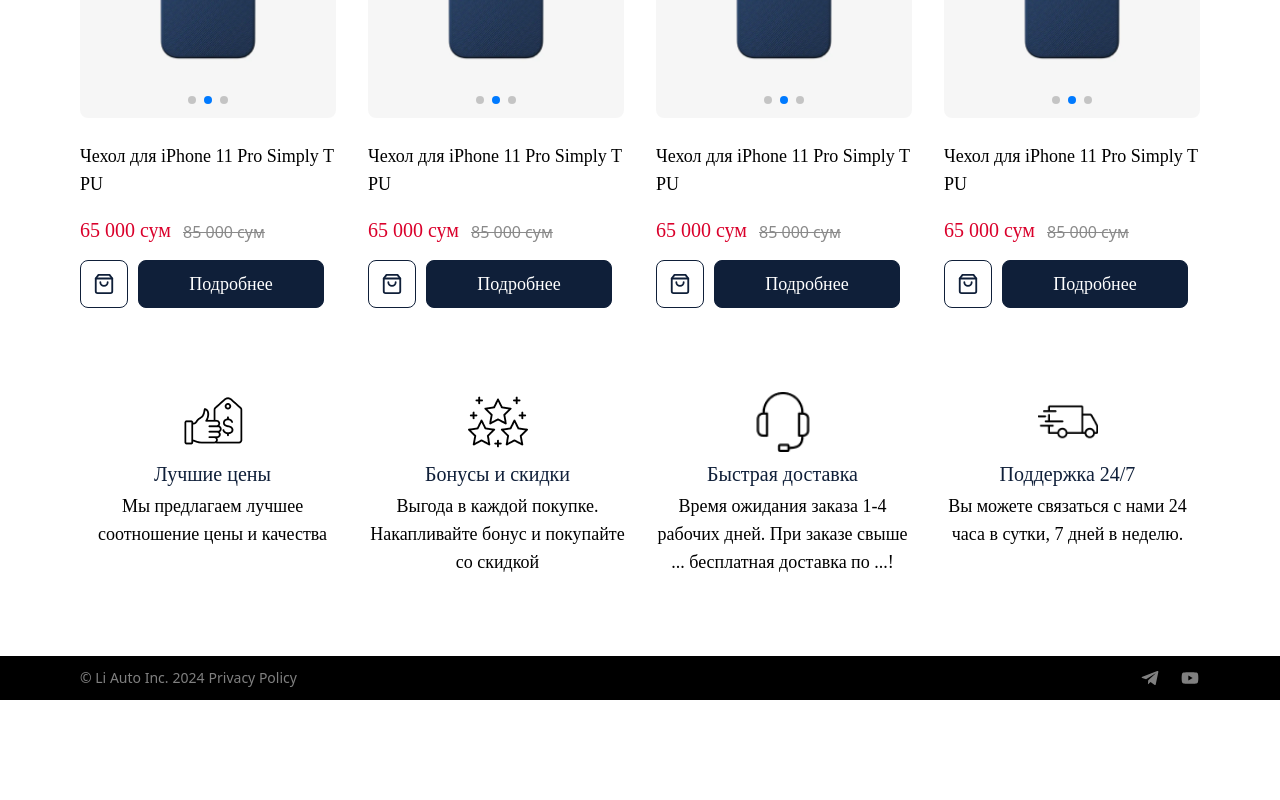
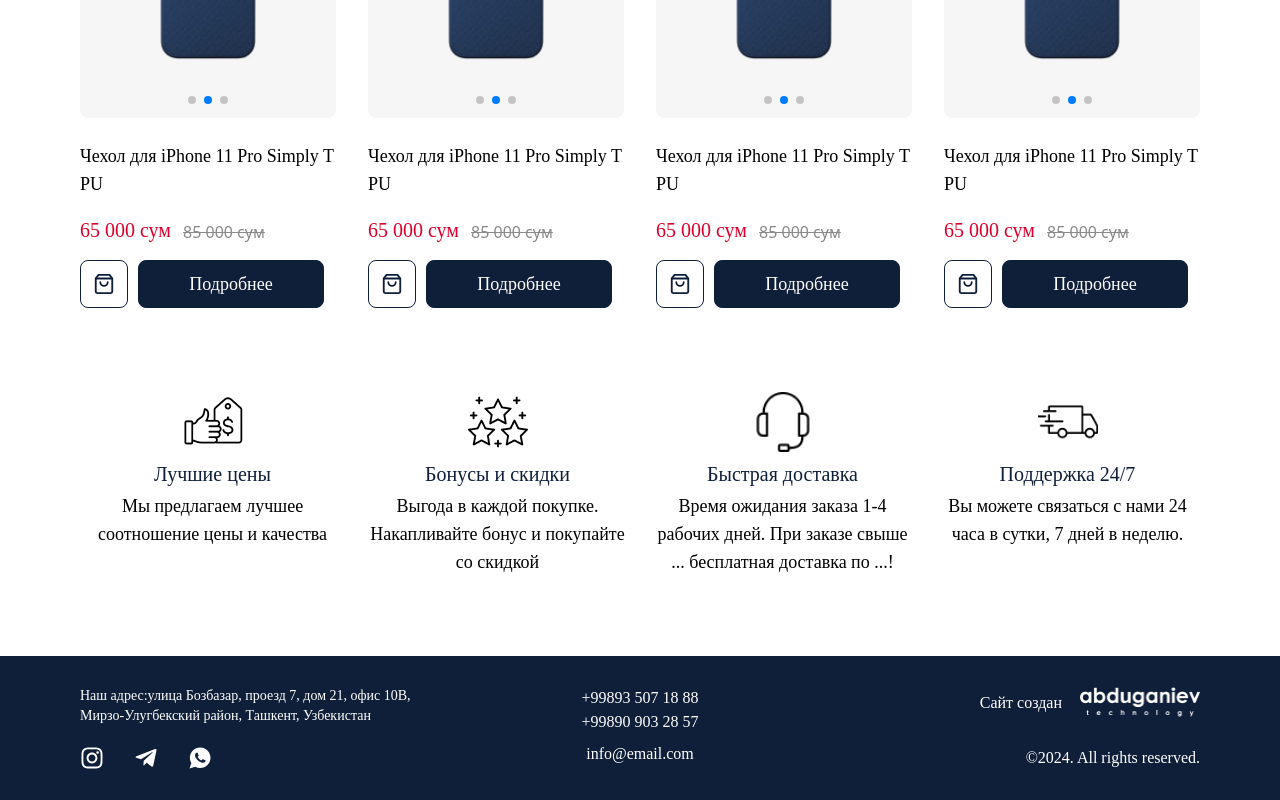
Before and after one commit to BoburBerdiev/Serius-shoping, a Next.js app: page / in a window 1280 px wide. Shown: the part 4018-4818 px from the top of the page. Before the commit the page ends 4718 px from the top, so only its background shows below. Built offline with nearby package versions, Linux system fonts and the light colour scheme.

Commit message:
footer adding

```diff
--- a/src/components/footer/footer.jsx
+++ b/src/components/footer/footer.jsx
@@ -1,38 +1,58 @@
-import {ImageUI} from "@/components";
-import {FaAngleRight} from "react-icons/fa";
-import {BiLogoTelegram, BiLogoYoutube} from "react-icons/bi";
-const IndexCard = ({contentPositionEnd}) => {
-    // contentPosition ---- start or end
+import { useEffect, useState } from "react";
+import { FaInstagram, FaTelegramPlane } from "react-icons/fa";
+import { IoLogoWhatsapp } from "react-icons/io";
+import { ImageUI } from "..";
+const Footer = () => {
+    const [newYear , setNewYear] = useState(null)
 
+    useEffect(() => {
+        setNewYear(new Date().getFullYear())
+    }, [])
 
     return (
-       <footer className={'bg-black'}>
-           <div className={'container  py-3 flex items-center justify-between '}>
-               <p className={'text-sm space-x-1 text-white/50'}>
-                   <span>
-                       © Li Auto Inc.
-                   </span>
-                   <span>
-                   {new Date().getFullYear()}
-
-                   </span>
-                    <span>
-                   Privacy Policy
-
+       <footer className={'bg-darkBlue text-white py-4 md:py-[30px] footer'}>
+           <div className={'container font-rubik  mb-[68px] md:mb-0 grid grid-cols-1 sm:grid-cols-2 md:grid-cols-3 gap-10'}>
+                <div class="flex flex-col justify-between max-sm:items-center gap-5">
+                  <p class=" text-sm location max-sm:text-center">
+                    <span className="font-medium">Наш адрес:</span>
+                    <span class="">улица Бозбазар, проезд 7, дом 21, офис 10B, Мирзо-Улугбекский район, Ташкент, Узбекистан
                     </span>
-               </p>
-
-               <div className={'space-x-5 text-white/50 flex items-center text-xl'}>
-                   <a href="£">
-                       <BiLogoTelegram />
-                   </a>
-                   <a>
-                       <BiLogoYoutube />
-                   </a>
-               </div>
+                  </p>
+                  <div class="flex items-center gap-[30px]">
+                    <a href="">
+                        <FaInstagram className="w-6 h-6"/>
+                    </a>
+                    <a href="">
+                        <FaTelegramPlane className="w-6 h-6" />
+                    </a>
+                    <a href="">
+                        <IoLogoWhatsapp className="w-6 h-6" />
+                    </a>
+                  </div>
+                </div>
+                <div class="text-bas gap-2 flex flex-col items-center">
+                  <div class="">
+                    <a href="tel:+99893 507 18 88" class="block tel">+99893 507 18 88</a>
+                    <a href="tel:+99890 903 28 57" class="block tel">+99890 903 28 57</a>
+                  </div>
+                  <a href="mailto:info@email.com" class="leading-6">info@email.com</a>
+                </div>
+                <div class="sm:max-md:col-span-2 flex flex-col justify-between items-center md:items-end">
+                  <div class="flex items-center gap-[18px]">
+                    <p>Сайт создан</p>
+                    <a target="_blank" href="https://abduganiev.uz" className="relative w-[120px] h-[34px] ">
+                        <ImageUI src={'/abduganiev.png'} alt={'Abduganiev Technology'} imgStyle={'object-contain'}/>
+                    </a>
+                  </div>
+                  <p class="text-center md:text-end">
+                    &copy;
+                    <span>{newYear}. </span>
+                    All rights reserved.
+                </p>
+                </div>
            </div>
        </footer>
     )
 };
 
-export default IndexCard;
+export default Footer;
--- a/src/styles/style.css
+++ b/src/styles/style.css
@@ -1,5 +1,6 @@
 *{
   line-height: normal !important;
+  scroll-behavior: smooth;
 }
 
 
@@ -29,3 +30,9 @@
 .card-ui.swiper-slide{
   height: 100% !important;
 }
+.footer .location{
+  line-height: 24px !important;
+}
+.footer .tel{
+  line-height: 30px !important;
+}
```
Also changed, not shown: public/abduganiev.png (added).
